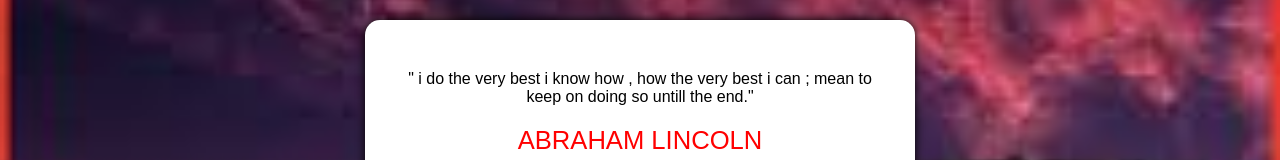
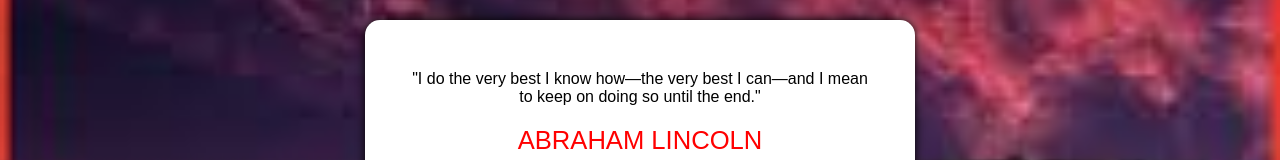
Before and after one commit to bati58/JsQouteGenerator, a plain HTML site: page index.html in a window 1280 px wide. Shown: the part 274-434 px from the top of the page. Drawn offline with Linux system fonts and the light colour scheme.

Commit message:
initial commit

```diff
--- a/index.html
+++ b/index.html
@@ -28,8 +28,7 @@
       <div class="main-content">
         <div class="text-area">
           <span class="qoute">
-            " i do the very best i know how , how the very best i can ; mean to
-            keep on doing so untill the end."
+            "I do the very best I know how—the very best I can—and I mean to keep on doing so until the end."
           </span>
         </div>
         <div class="person">Abraham Lincoln</div>
```
